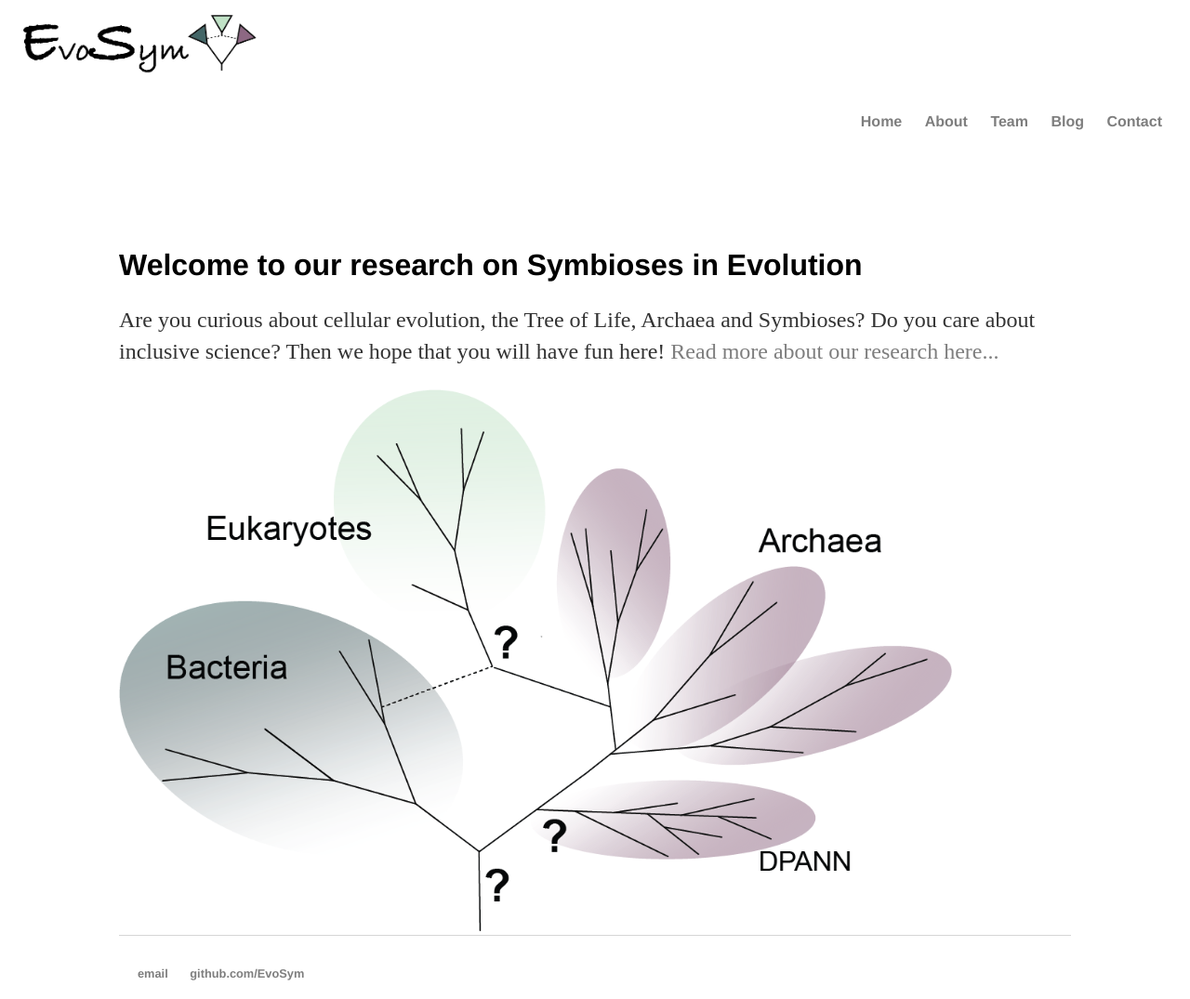
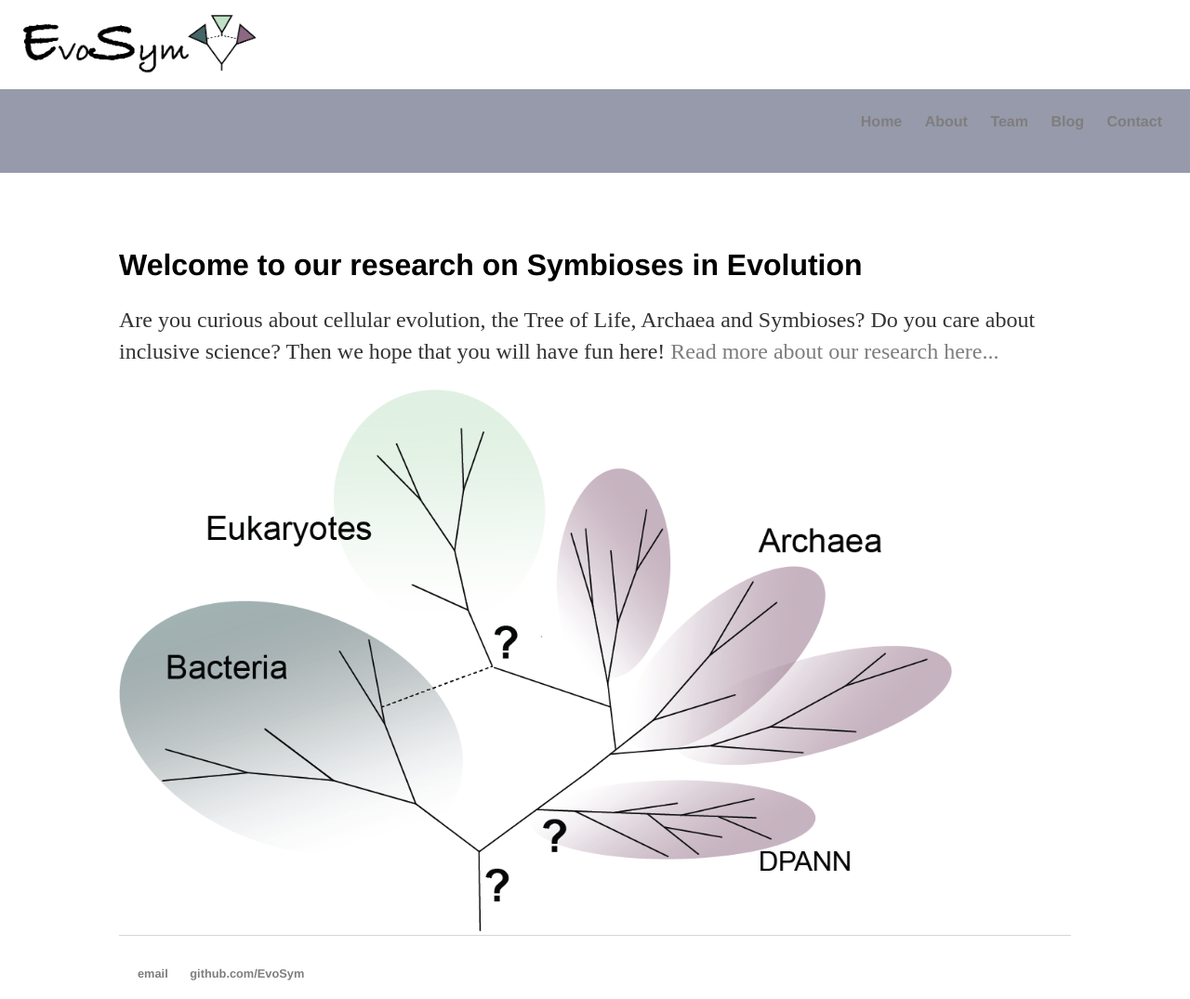
Before and after one commit to EvoSym/EvoSym.github.io, a Jekyll site: the page built from index.html, in a window 1280 px wide. Shown: the whole page at 93% size. Built offline with Jekyll 4.4.1, drawn with Linux system fonts in a browser that asks for light colours.

Commit message:
Update main.css

```diff
--- a/css/main.css
+++ b/css/main.css
@@ -11,7 +11,7 @@ nav {
     width: 100%;
     height: 90px;
     display: block;
-    background-color: ##979aaa;
+    background-color: #979aaa;
 }
 nav ul {
     font-family:'Helvetica', 'Arial', 'Sans-Serif';
```
